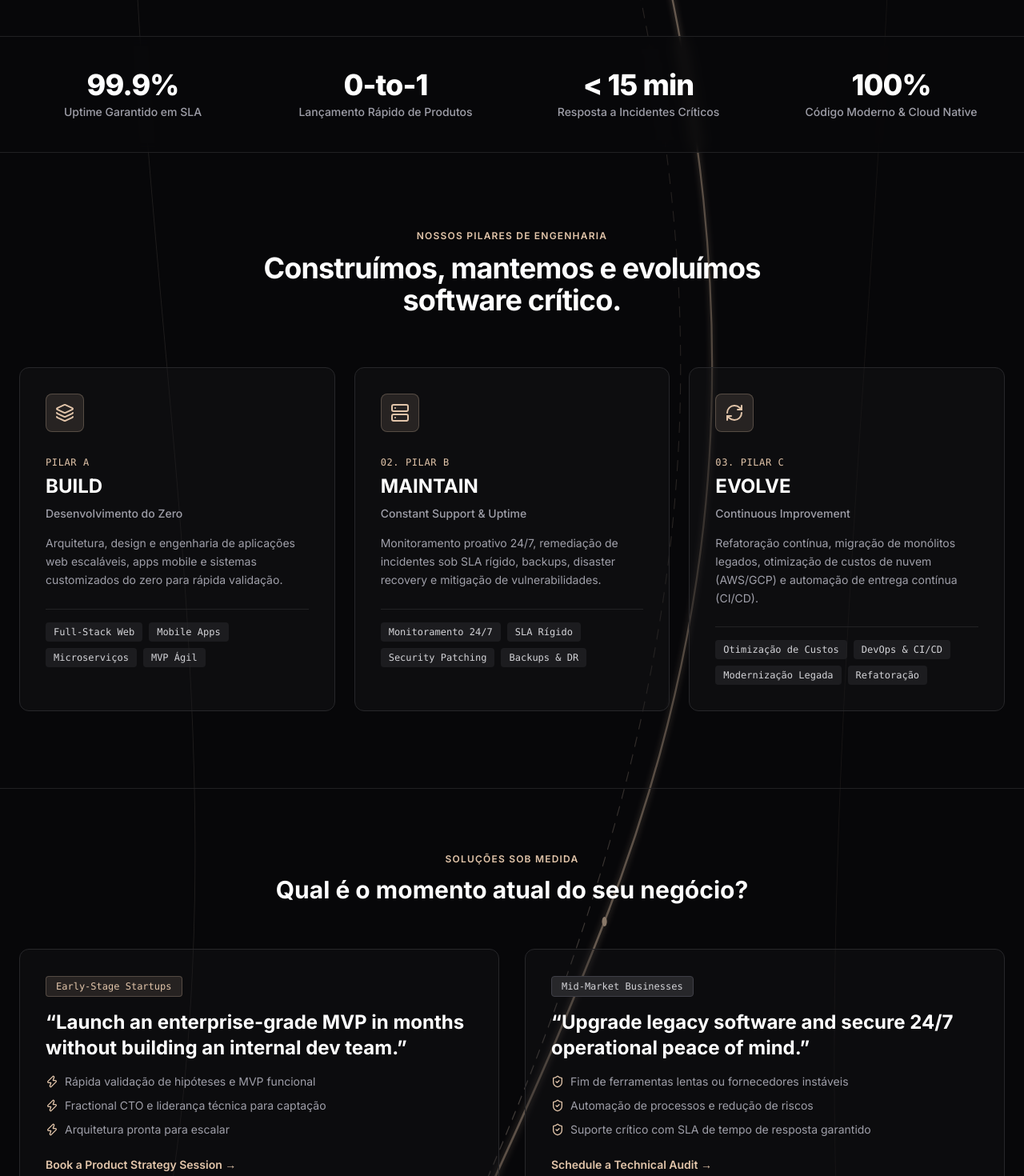
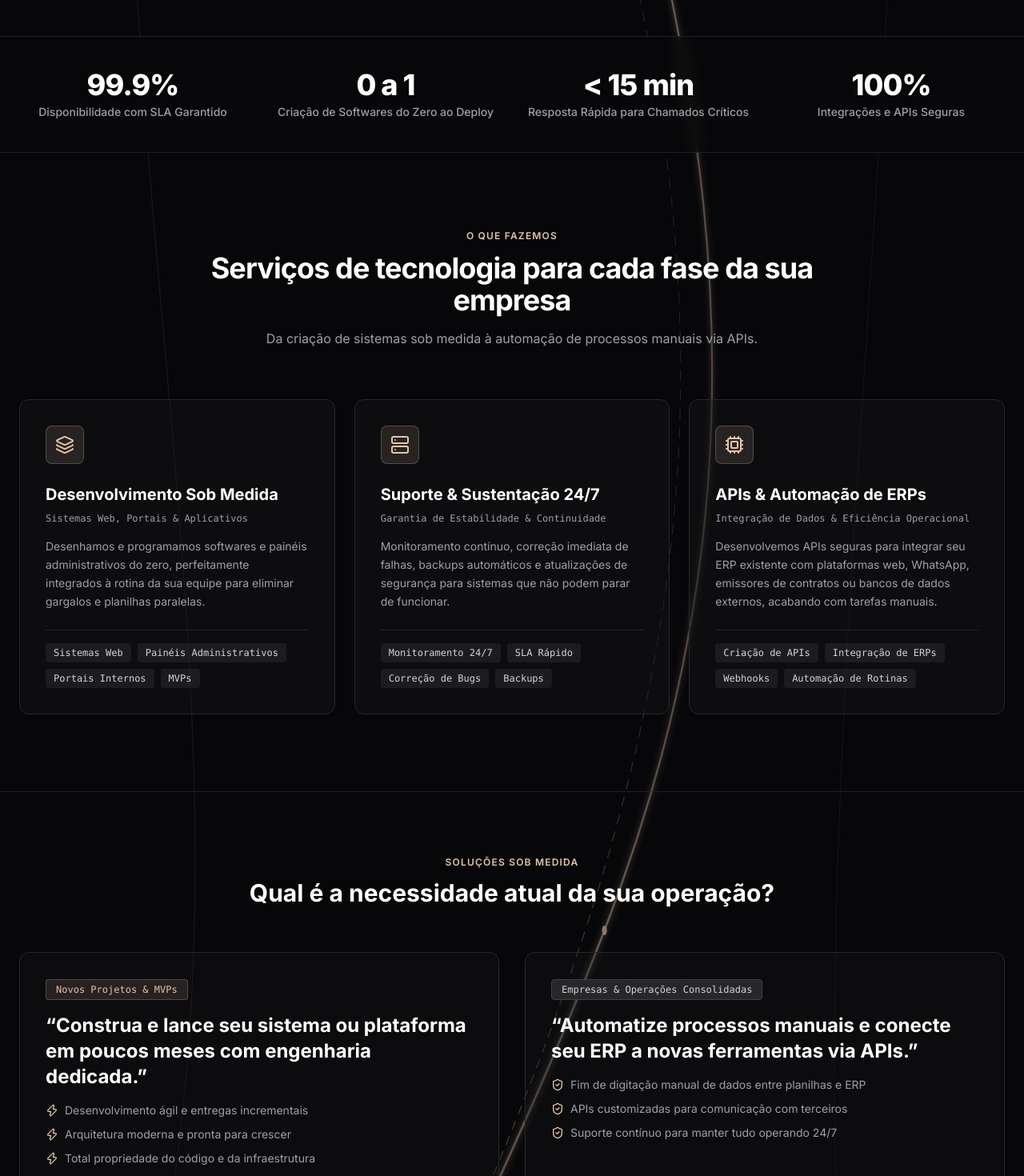
Before and after one commit to gruporibes/grupo-ribes-web, a Next.js app: page / in a window 1280 px wide. Shown: the part 820-2290 px from the top of the page at 80% size. Built offline with nearby package versions, Linux system fonts and the light colour scheme.

Commit message:
feat: replaced placeholder text

```diff
--- a/src/app/page.tsx
+++ b/src/app/page.tsx
@@ -4,9 +4,9 @@ import {
   ArrowRight,
   ShieldCheck,
   Zap,
-  RefreshCw,
   Layers,
   Server,
+  Cpu,
 } from "lucide-react";
 import { FlowingLines } from "@/components/FlowingLines";
 import { EngagementModels } from "@/components/EngagementModels";
@@ -14,6 +14,9 @@ import { TechStack } from "@/components/TechStack";
 import { CaseStudies } from "@/components/CaseStudies";
 import { ContactForm } from "@/components/ContactForm";
 import { Footer } from "@/components/Footer";
+
+// Ícones dinâmicos para cada um dos 3 serviços
+const serviceIcons = [Layers, Server, Cpu];
 
 export default function HomePage() {
   return (
@@ -23,11 +26,11 @@ export default function HomePage() {
 
       {/* 1. HERO SECTION */}
       <section className="relative pt-24 pb-20 md:pt-36 md:pb-28 px-6 max-w-7xl mx-auto flex flex-col items-center text-center">
-        {/* Headline com gradiente semântico da marca */}
+        {/* Headline DRY (Lê as partes configuradas sem duplicar) */}
         <h1 className="text-4xl md:text-6xl lg:text-7xl font-bold tracking-tight text-white max-w-5xl leading-[1.1]">
-          Desenvolvimento de Software Sob Medida do Zero, Suporte 24/7 e{" "}
+          {siteConfig.hero.headline.prefix}{" "}
           <span className="text-transparent bg-clip-text bg-linear-to-r from-brand via-brand-hover to-brand-dark">
-            Evolução de Sistemas Legado.
+            {siteConfig.hero.headline.highlight}
           </span>
         </h1>
 
@@ -42,15 +45,15 @@ export default function HomePage() {
             href="#contact"
             className="w-full sm:w-auto px-8 py-3.5 rounded-lg bg-brand hover:bg-brand-hover text-zinc-950 font-bold text-sm transition-all duration-200 glow-brand flex items-center justify-center gap-2 group"
           >
-            <span>Schedule a Free Tech Audit</span>
+            <span>{siteConfig.hero.ctaPrimary}</span>
             <ArrowRight className="w-4 h-4 group-hover:translate-x-1 transition-transform" />
           </Link>
 
           <Link
-            href="#models"
+            href="#services"
             className="w-full sm:w-auto px-8 py-3.5 rounded-lg bg-zinc-900 hover:bg-zinc-800 border border-zinc-800 hover:border-brand-border text-zinc-200 font-medium text-sm transition-all duration-200 flex items-center justify-center"
           >
-            Explore Engagement Models
+            {siteConfig.hero.ctaSecondary}
           </Link>
         </div>
       </section>
@@ -71,41 +74,45 @@ export default function HomePage() {
         </div>
       </section>
 
-      {/* 3. OS TRÊS PILARES OPERACIONAIS */}
+      {/* 3. NOSSOS SERVIÇOS (Iterando sobre siteConfig.services) */}
       <section id="services" className="py-24 px-6 max-w-7xl mx-auto">
         <div className="text-center max-w-3xl mx-auto mb-16">
           <h2 className="text-xs font-semibold uppercase tracking-widest text-brand">
-            Nossos Pilares de Engenharia
+            O Que Fazemos
           </h2>
           <p className="mt-3 text-3xl md:text-4xl font-bold tracking-tight text-white">
-            Construímos, mantemos e evoluímos software crítico.
+            Serviços de tecnologia para cada fase da sua empresa
+          </p>
+          <p className="mt-4 text-zinc-400 text-sm md:text-base">
+            Da criação de sistemas sob medida à automação de processos manuais
+            via APIs.
           </p>
         </div>
 
         <div className="grid grid-cols-1 md:grid-cols-3 gap-6">
-          {/* Pillar 1: BUILD */}
-          <div className="relative group rounded-xl border border-zinc-800 bg-zinc-900/40 p-8 hover:border-brand-border transition duration-300">
+          {siteConfig.services.map((service, index) => {
+            const Icon = serviceIcons[index % serviceIcons.length];
+            return (
+              <div
+                key={service.id}
+                className="relative group rounded-xl border border-zinc-800 bg-zinc-900/40 p-8 hover:border-brand-border transition duration-300 flex flex-col justify-between"
+              >
+                <div>
                   <div className="w-12 h-12 rounded-lg bg-brand-muted border border-brand-border flex items-center justify-center text-brand mb-6">
-              <Layers className="w-6 h-6" />
+                    <Icon className="w-6 h-6" />
                   </div>
-            <span className="text-xs font-mono uppercase tracking-wider text-brand">
-              Pilar A
-            </span>
-            <h3 className="text-2xl font-bold text-white mt-1 mb-2">BUILD</h3>
-            <p className="text-sm font-medium text-zinc-400 mb-4">
-              Desenvolvimento do Zero
+                  <h3 className="text-xl font-bold text-white mt-1 mb-2">
+                    {service.title}
+                  </h3>
+                  <p className="text-xs font-medium text-zinc-400 mb-4 font-mono">
+                    {service.subtitle}
                   </p>
                   <p className="text-sm text-zinc-400 leading-relaxed mb-6">
-              Arquitetura, design e engenharia de aplicações web escaláveis,
-              apps mobile e sistemas customizados do zero para rápida validação.
+                    {service.description}
                   </p>
+                </div>
                 <div className="flex flex-wrap gap-2 pt-4 border-t border-zinc-800/80">
-              {[
-                "Full-Stack Web",
-                "Mobile Apps",
-                "Microserviços",
-                "MVP Ágil",
-              ].map((tag) => (
+                  {service.tags.map((tag) => (
                     <span
                       key={tag}
                       className="text-xs px-2.5 py-1 rounded bg-zinc-800/60 text-zinc-300 font-mono"
@@ -115,79 +122,12 @@ export default function HomePage() {
                   ))}
                 </div>
               </div>
-
-          {/* Pillar 2: MAINTAIN */}
-          <div className="relative group rounded-xl border border-zinc-800 bg-zinc-900/40 p-8 hover:border-brand-border transition duration-300">
-            <div className="w-12 h-12 rounded-lg bg-brand-muted border border-brand-border flex items-center justify-center text-brand mb-6">
-              <Server className="w-6 h-6" />
-            </div>
-            <span className="text-xs font-mono uppercase tracking-wider text-brand">
-              02. Pilar B
-            </span>
-            <h3 className="text-2xl font-bold text-white mt-1 mb-2">
-              MAINTAIN
-            </h3>
-            <p className="text-sm font-medium text-zinc-400 mb-4">
-              Constant Support & Uptime
-            </p>
-            <p className="text-sm text-zinc-400 leading-relaxed mb-6">
-              Monitoramento proativo 24/7, remediação de incidentes sob SLA
-              rígido, backups, disaster recovery e mitigação de
-              vulnerabilidades.
-            </p>
-            <div className="flex flex-wrap gap-2 pt-4 border-t border-zinc-800/80">
-              {[
-                "Monitoramento 24/7",
-                "SLA Rígido",
-                "Security Patching",
-                "Backups & DR",
-              ].map((tag) => (
-                <span
-                  key={tag}
-                  className="text-xs px-2.5 py-1 rounded bg-zinc-800/60 text-zinc-300 font-mono"
-                >
-                  {tag}
-                </span>
-              ))}
-            </div>
-          </div>
-
-          {/* Pillar 3: EVOLVE */}
-          <div className="relative group rounded-xl border border-zinc-800 bg-zinc-900/40 p-8 hover:border-brand-border transition duration-300">
-            <div className="w-12 h-12 rounded-lg bg-brand-muted border border-brand-border flex items-center justify-center text-brand mb-6">
-              <RefreshCw className="w-6 h-6" />
-            </div>
-            <span className="text-xs font-mono uppercase tracking-wider text-brand">
-              03. Pilar C
-            </span>
-            <h3 className="text-2xl font-bold text-white mt-1 mb-2">EVOLVE</h3>
-            <p className="text-sm font-medium text-zinc-400 mb-4">
-              Continuous Improvement
-            </p>
-            <p className="text-sm text-zinc-400 leading-relaxed mb-6">
-              Refatoração contínua, migração de monólitos legados, otimização de
-              custos de nuvem (AWS/GCP) e automação de entrega contínua (CI/CD).
-            </p>
-            <div className="flex flex-wrap gap-2 pt-4 border-t border-zinc-800/80">
-              {[
-                "Otimização de Custos",
-                "DevOps & CI/CD",
-                "Modernização Legada",
-                "Refatoração",
-              ].map((tag) => (
-                <span
-                  key={tag}
-                  className="text-xs px-2.5 py-1 rounded bg-zinc-800/60 text-zinc-300 font-mono"
-                >
-                  {tag}
-                </span>
-              ))}
-            </div>
-          </div>
+            );
+          })}
         </div>
       </section>
 
-      {/* 4. ROTEAMENTO DE AUDIÊNCIA DUPLA */}
+      {/* 4. ROTEAMENTO DE SOLUÇÕES */}
       <section
         id="solutions"
         className="py-20 px-6 max-w-7xl mx-auto border-t border-zinc-800/80"
@@ -197,33 +137,33 @@ export default function HomePage() {
             Soluções Sob Medida
           </h2>
           <p className="mt-3 text-3xl font-bold text-white">
-            Qual é o momento atual do seu negócio?
+            Qual é a necessidade atual da sua operação?
           </p>
         </div>
 
         <div className="grid grid-cols-1 md:grid-cols-2 gap-8">
-          {/* Card Startups */}
+          {/* Card Startups / Novos Projetos */}
           <div className="rounded-xl border border-zinc-800 bg-zinc-900/30 p-8 flex flex-col justify-between hover:border-brand-border transition">
             <div>
               <span className="inline-block px-3 py-1 rounded bg-brand-muted text-brand text-xs font-mono mb-4 border border-brand-border">
-                Early-Stage Startups
+                Novos Projetos & MVPs
               </span>
               <h3 className="text-2xl font-bold text-white mb-3">
-                &ldquo;Launch an enterprise-grade MVP in months without building
-                an internal dev team.&rdquo;
+                &ldquo;Construa e lance seu sistema ou plataforma em poucos
+                meses com engenharia dedicada.&rdquo;
               </h3>
               <ul className="space-y-2.5 text-sm text-zinc-400 mt-4 mb-6">
                 <li className="flex items-center gap-2">
-                  <Zap className="w-4 h-4 text-brand" /> Rápida validação de
-                  hipóteses e MVP funcional
+                  <Zap className="w-4 h-4 text-brand" /> Desenvolvimento ágil e
+                  entregas incrementais
                 </li>
                 <li className="flex items-center gap-2">
-                  <Zap className="w-4 h-4 text-brand" /> Fractional CTO e
-                  liderança técnica para captação
+                  <Zap className="w-4 h-4 text-brand" /> Arquitetura moderna e
+                  pronta para crescer
                 </li>
                 <li className="flex items-center gap-2">
-                  <Zap className="w-4 h-4 text-brand" /> Arquitetura pronta para
-                  escalar
+                  <Zap className="w-4 h-4 text-brand" /> Total propriedade do
+                  código e da infraestrutura
                 </li>
               </ul>
             </div>
@@ -231,32 +171,32 @@ export default function HomePage() {
               href="#contact"
               className="inline-flex items-center gap-2 text-sm font-semibold text-brand hover:underline"
             >
-              Book a Product Strategy Session &rarr;
+              Solicitar Orçamento de Sistema &rarr;
             </Link>
           </div>
 
-          {/* Card Mid-Market */}
+          {/* Card Empresas com ERP / Operação Existente */}
           <div className="rounded-xl border border-zinc-800 bg-zinc-900/30 p-8 flex flex-col justify-between hover:border-brand-border transition">
             <div>
               <span className="inline-block px-3 py-1 rounded bg-zinc-800 text-zinc-300 text-xs font-mono mb-4 border border-zinc-700">
-                Mid-Market Businesses
+                Empresas & Operações Consolidadas
               </span>
               <h3 className="text-2xl font-bold text-white mb-3">
-                &ldquo;Upgrade legacy software and secure 24/7 operational peace
-                of mind.&rdquo;
+                &ldquo;Automatize processos manuais e conecte seu ERP a novas
+                ferramentas via APIs.&rdquo;
               </h3>
               <ul className="space-y-2.5 text-sm text-zinc-400 mt-4 mb-6">
                 <li className="flex items-center gap-2">
                   <ShieldCheck className="w-4 h-4 text-brand" /> Fim de
-                  ferramentas lentas ou fornecedores instáveis
+                  digitação manual de dados entre planilhas e ERP
                 </li>
                 <li className="flex items-center gap-2">
-                  <ShieldCheck className="w-4 h-4 text-brand" /> Automação de
-                  processos e redução de riscos
+                  <ShieldCheck className="w-4 h-4 text-brand" /> APIs
+                  customizadas para comunicação com terceiros
                 </li>
                 <li className="flex items-center gap-2">
-                  <ShieldCheck className="w-4 h-4 text-brand" /> Suporte crítico
-                  com SLA de tempo de resposta garantido
+                  <ShieldCheck className="w-4 h-4 text-brand" /> Suporte
+                  contínuo para manter tudo operando 24/7
                 </li>
               </ul>
             </div>
@@ -264,7 +204,7 @@ export default function HomePage() {
               href="#contact"
               className="inline-flex items-center gap-2 text-sm font-semibold text-brand hover:underline"
             >
-              Schedule a Technical Audit &rarr;
+              Solicitar Automação de ERP &rarr;
             </Link>
           </div>
         </div>
@@ -279,7 +219,7 @@ export default function HomePage() {
       {/* 7. ESTUDO DE CASO EM DESTAQUE */}
       <CaseStudies />
 
-      {/* 8. FORMULÁRIO DE QUALIFICAÇÃO */}
+      {/* 8. FORMULÁRIO DE ORÇAMENTO */}
       <ContactForm />
 
       {/* 9. FOOTER */}
--- a/src/components/Navbar.tsx
+++ b/src/components/Navbar.tsx
@@ -37,7 +37,7 @@ export function Navbar() {
             href="#contact"
             className="px-5 py-2.5 text-xs font-bold text-zinc-950 bg-brand hover:bg-brand-hover transition-all rounded-md glow-brand"
           >
-            Solicitar um Orçamento
+            Solicitar Proposta
           </Link>
         </div>
       </div>
--- a/src/config/site.ts
+++ b/src/config/site.ts
@@ -1,54 +1,73 @@
+// 1. Headline dividida para permitir o destaque visual sem duplicar texto
+const headlinePrefix = "Desenvolvimento de Software Sob Medida, Suporte 24/7 &";
+const headlineHighlight = "APIs para Automação de ERPs.";
+const fullHeadline = `${headlinePrefix} ${headlineHighlight}`;
+
 export const siteConfig = {
   name: "Grupo Ribes",
-  description:
-    "Desenvolvimento de Software Sob Medida do Zero, Suporte 24/7 e Evolução de Sistemas Legado.",
+  // A descrição geral agora herda automaticamente a headline oficial:
+  description: `${fullHeadline} Soluções de engenharia para agilizar processos e garantir estabilidade operacional.`,
+
   navItems: [
     { label: "Serviços", href: "#services" },
-    { label: "Público & Soluções", href: "#solutions" },
+    { label: "Soluções", href: "#solutions" },
     { label: "Modelos", href: "#models" },
-    { label: "Stack & Segurança", href: "#tech" },
+    { label: "Stack", href: "#tech" },
   ],
+
   hero: {
-    headline:
-      "Desenvolvimento de Software Sob Medida do Zero, Suporte 24/7 e Evolução de Sistemas Legado.",
+    headline: {
+      prefix: headlinePrefix,
+      highlight: headlineHighlight,
+      full: fullHeadline,
+    },
     subheadline:
-      "Ajudamos startups a transformar ideias em aplicações de nível corporativo e capacitamos empresas consolidadas com engenharia dedicada e suporte contínuo.",
-    ctaPrimary: "Agendar Auditoria Técnica Gratuita",
-    ctaSecondary: "Explorar Modelos de Parceria",
+      "Construímos sistemas web do zero, conectamos seu ERP a novas ferramentas via APIs dedicadas e cuidamos da sustentação operacional da sua empresa com suporte proativo.",
+    ctaPrimary: "Solicitar Proposta",
+    ctaSecondary: "Conhecer Nossos Serviços",
   },
+
   metrics: [
-    { value: "99.9%", label: "Uptime Garantido em SLA" },
-    { value: "0-to-1", label: "Lançamento Rápido de Produtos" },
-    { value: "< 15 min", label: "Resposta a Incidentes Críticos" },
-    { value: "100%", label: "Código Moderno & Cloud Native" },
+    { value: "99.9%", label: "Disponibilidade com SLA Garantido" },
+    { value: "0 a 1", label: "Criação de Softwares do Zero ao Deploy" },
+    { value: "< 15 min", label: "Resposta Rápida para Chamados Críticos" },
+    { value: "100%", label: "Integrações e APIs Seguras" },
   ],
-  pillars: [
+
+  // Os 3 serviços centralizados aqui (100% DRY):
+  services: [
     {
-      id: "build",
-      title: "BUILD",
-      subtitle: "0-to-1 Product Development",
+      id: "srv-01",
+      title: "Desenvolvimento Sob Medida",
+      subtitle: "Sistemas Web, Portais & Aplicativos",
       description:
-        "Arquitetura, design e engenharia de aplicações web escaláveis, apps mobile e sistemas corporativos customizados desde o zero.",
-      tags: ["Full-Stack", "Mobile", "Microserviços", "MVP Ágil"],
+        "Desenhamos e programamos softwares e painéis administrativos do zero, perfeitamente integrados à rotina da sua equipe para eliminar gargalos e planilhas paralelas.",
+      tags: [
+        "Sistemas Web",
+        "Painéis Administrativos",
+        "Portais Internos",
+        "MVPs",
+      ],
     },
     {
-      id: "maintain",
-      title: "MAINTAIN",
-      subtitle: "Constant Support & Uptime",
+      id: "srv-02",
+      title: "Suporte & Sustentação 24/7",
+      subtitle: "Garantia de Estabilidade & Continuidade",
       description:
-        "Monitoramento proativo de infraestrutura 24/7, correção de bugs sob SLA rígido, aplicação contínua de patches de segurança e estabilidade operacional.",
-      tags: ["Suporte 24/7", "SLA Rígido", "Backups & DR", "Patching Contínuo"],
+        "Monitoramento contínuo, correção imediata de falhas, backups automáticos e atualizações de segurança para sistemas que não podem parar de funcionar.",
+      tags: ["Monitoramento 24/7", "SLA Rápido", "Correção de Bugs", "Backups"],
     },
     {
-      id: "evolve",
-      title: "EVOLVE",
-      subtitle: "Continuous Improvement",
+      id: "srv-03",
+      title: "APIs & Automação de ERPs",
+      subtitle: "Integração de Dados & Eficiência Operacional",
       description:
-        "Refatoração contínua, otimização de custos de nuvem (AWS/GCP), expansão contínua de funcionalidades e automação de pipelines DevOps (CI/CD).",
+        "Desenvolvemos APIs seguras para integrar seu ERP existente com plataformas web, WhatsApp, emissores de contratos ou bancos de dados externos, acabando com tarefas manuais.",
       tags: [
-        "DevOps / CI-CD",
-        "Otimização de Custos Nuvem",
-        "Modernização Legada",
+        "Criação de APIs",
+        "Integração de ERPs",
+        "Webhooks",
+        "Automação de Rotinas",
       ],
     },
   ],
```
Lines whose indentation alone changed are shown as unchanged.
